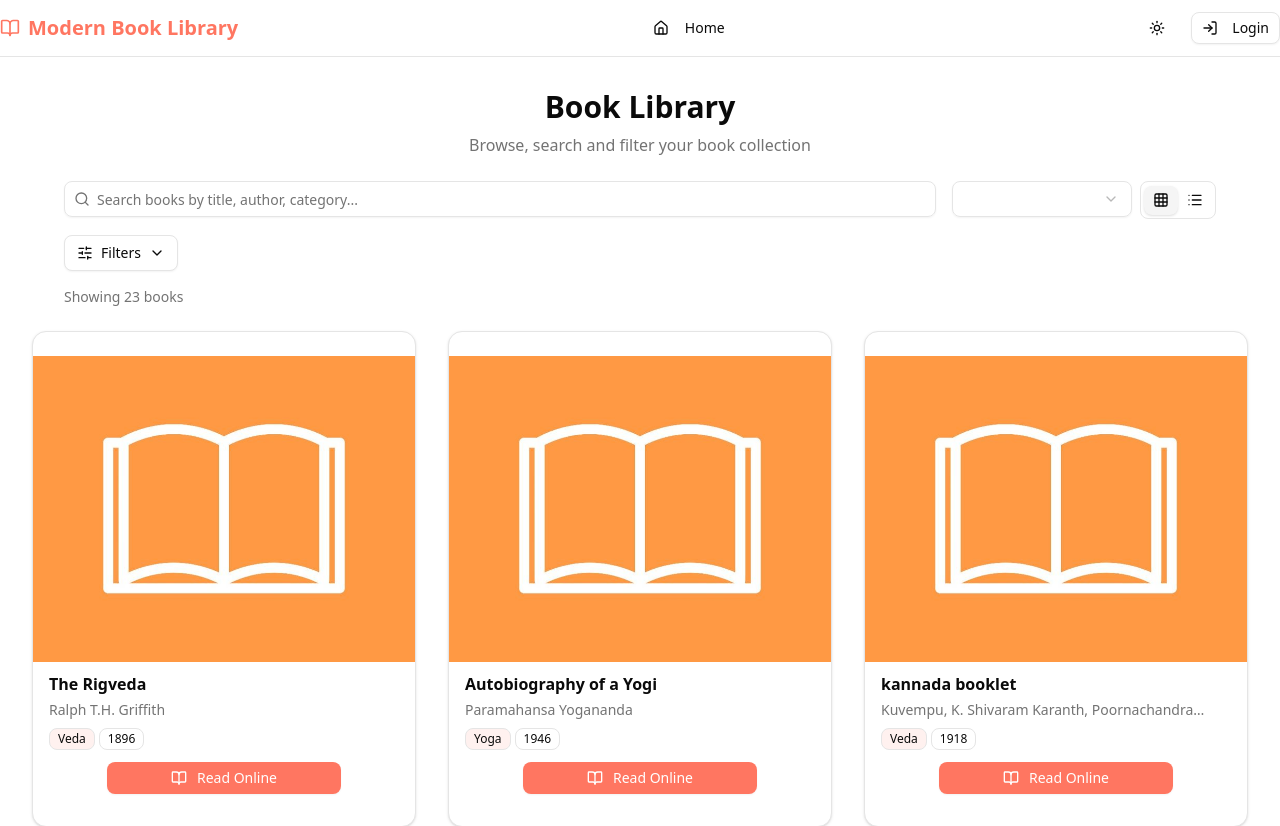
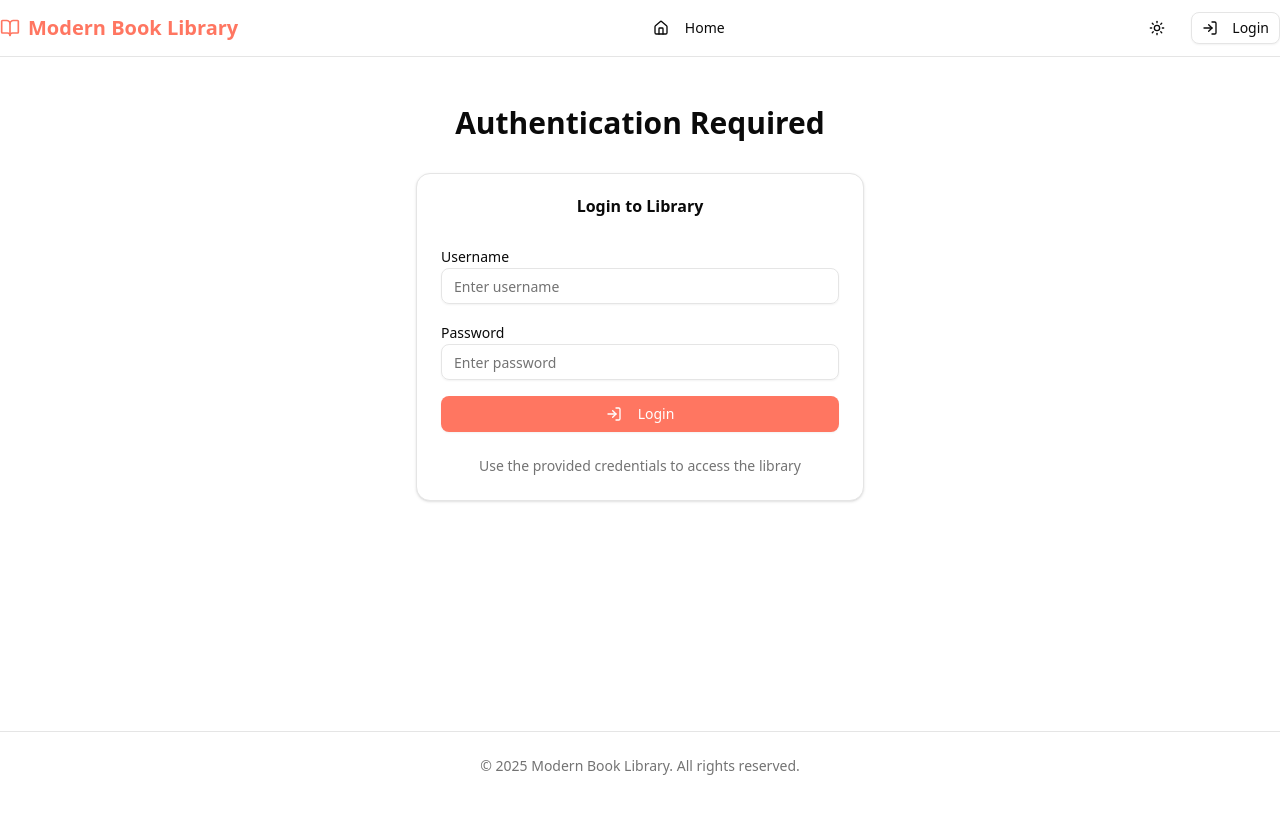
Before and after one commit to Demigod1410/Next-Library, a Next.js app: page /library in a window 1280 px wide. Shown: the top 826 px of the page. After the commit the page ends 800 px from the top, so only its background shows below. Built offline with nearby package versions, Linux system fonts and the light colour scheme.

Commit message:
Wrap LibraryPage in AuthWrapper for authentication context

```diff
--- a/src/app/library/page.jsx
+++ b/src/app/library/page.jsx
@@ -9,6 +9,7 @@ import { Badge } from "@/components/ui/badge";
 import SearchBar from "@/components/SearchBar";
 import FilterPanel from "@/components/FilterPanel";
 import BookCard from "@/components/BookCard";
+import AuthWrapper from "@/components/AuthWrapper";
 import { useBooks } from "@/hooks/useBooks";
 import { useSearch } from "@/hooks/useSearch";
 import { SORT_OPTIONS, VIEW_OPTIONS } from "@/utils/constants";
@@ -24,6 +25,7 @@ export default function LibraryPage() {
   const itemsPerPage = 12;
 
   return (
+    <AuthWrapper>
       <Suspense fallback={<LoadingState />}>
         <LibraryContent
           books={books}
@@ -35,6 +37,7 @@ export default function LibraryPage() {
           itemsPerPage={itemsPerPage}
         />
       </Suspense>
+    </AuthWrapper>
   );
 }
 
```
Lines whose indentation alone changed are shown as unchanged.
